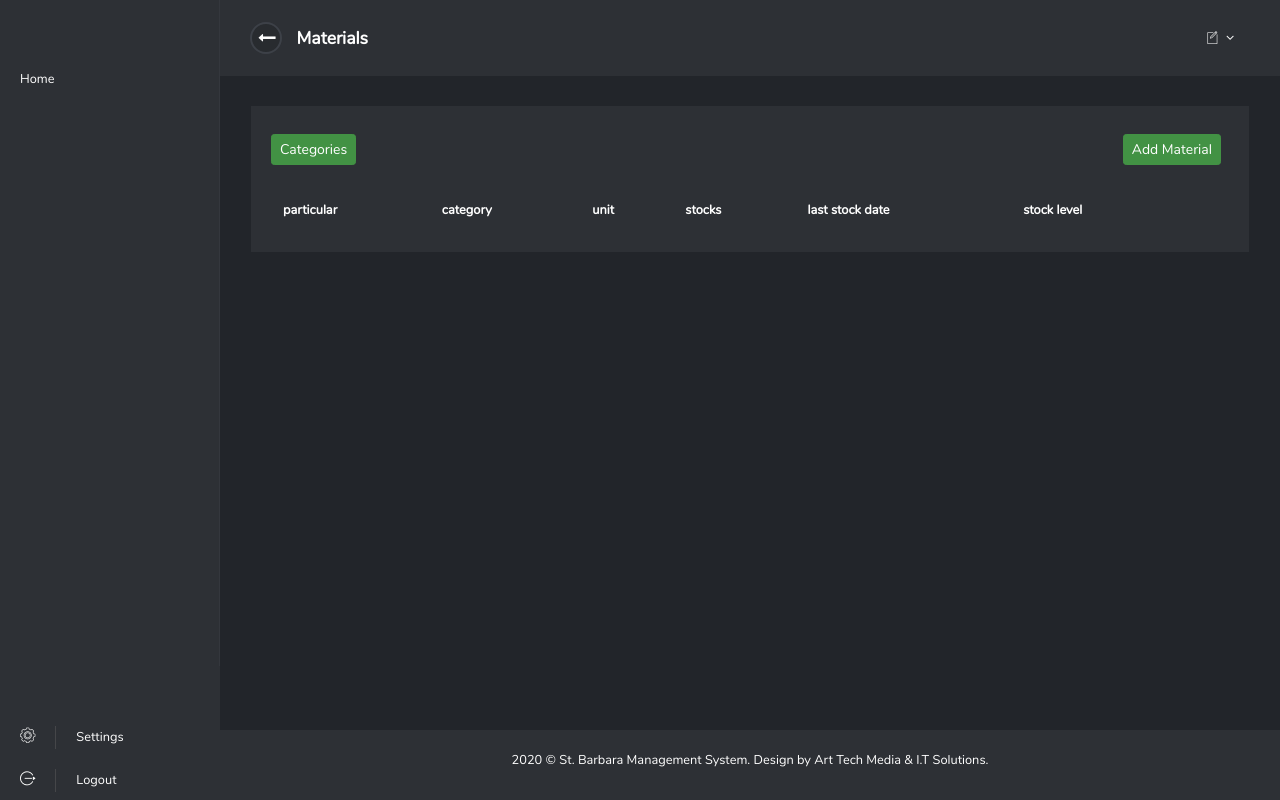
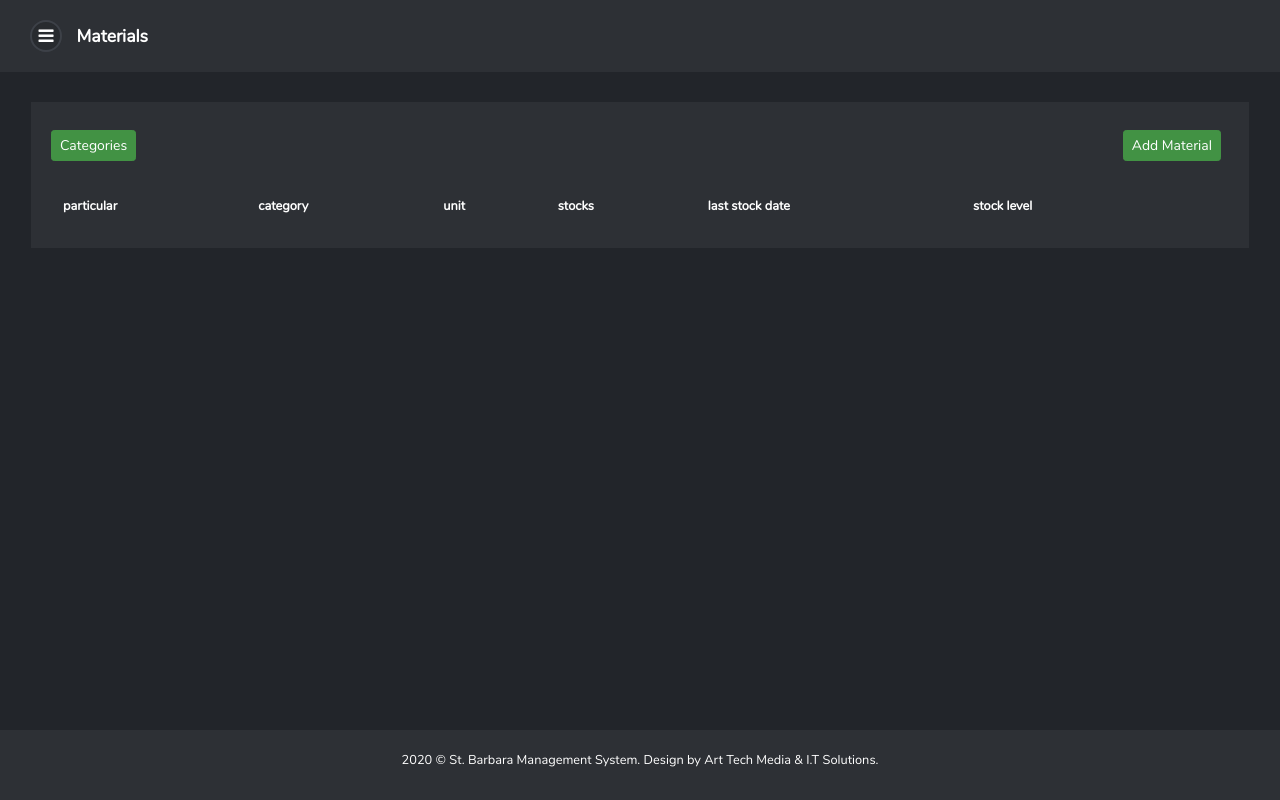
Before and after one commit to ivixrcx/stbarbara, a CodeIgniter app: page /database/index.php/material/list_view in a window 1280 px wide. Run offline with CodeIgniter, Linux system fonts and the light colour scheme; data that the repository does not hold is empty; some libraries are stand-ins or nearby versions; some web fonts are replaced.

Commit message:
fully responsive screen

```diff
--- a/application/views/page-frame-footer.php
+++ b/application/views/page-frame-footer.php
@@ -23,7 +23,7 @@
     <!-- <script src="./vendor/iviarco/jquery-autocomplete/autocomplete.js?v=<?php echo time()?>"></script> -->
     <script src="./assets/js/jquery-autocomplete/autocomplete.js?v=<?php echo time()?>"></script>
     <!-- <script src="./assets/js/charts-home.js"></script> -->
-    <script src="./assets/js/front.js"></script>
+    <script src="./assets/js/front.js?v=<?php echo time()?>"></script>
     <script src="./scripts/useraccess.js?v=<?php echo time()?>"></script>
 
     <?php
--- a/application/views/page-frame.php
+++ b/application/views/page-frame.php
@@ -31,9 +31,9 @@
     <!-- theme stylesheet-->
     <link rel="stylesheet" href="./assets/css/style.green.css">
     <!-- Custom stylesheet -->
-    <link rel="stylesheet" href="./assets/css/custom.css">
+    <link rel="stylesheet" href="./assets/css/custom.css?v=<?php echo time()?>">
     <!-- Custom Media stylesheet -->
-    <link rel="stylesheet" href="./assets/css/custom_media.css">
+    <link rel="stylesheet" href="./assets/css/custom_media.css?v=<?php echo time()?>">
     <?php
     if(isset($style)){
       if(is_array($style)){
@@ -56,7 +56,7 @@
   <body style="height: 100vh !important">
     <div class="d-flex align-items-stretch">
          <!-- Sidebar Navigation-->
-        <nav id="sidebar">
+        <nav id="sidebar" class="shinked shrinked">
             <!-- <div class="sidebar-header logo d-flex align-items-center">
               <img id="sidebar-logo" src="./assets/images/logo.png">
             </div> -->
@@ -82,8 +82,8 @@
                 <li class="<?php if(isset($nav_usermodule)) echo $nav_usermodule; ?> system-module" style="display:none"><a href="module-category" data-module="usermodulecategory/list_view">Modules</a></li>
             </ul>
             <ul class="list-unstyled" id="fixed-sidebar">
-                <li class="mt-5"><a href="logout"><i class="icon-settings"></i>Settings</a></li>
-                <li><a href="logout"><i class="icon-logout"></i>Logout</a></li>
+                <li class="mt-5"><a href="logout">Settings</a></li>
+                <li><a href="logout">Logout</a></li>
             </ul>
         </nav>
         <!-- Sidebar Navigation end  -->
@@ -98,22 +98,22 @@
             <div class="page-header">
               <div class="container-fluid d-flex align-items-center justify-content-between">
                   <span class="h5 no-margin-bottom">
-                    <button class="sidebar-toggle"><i class="fa fa-long-arrow-left"></i></button>
+                    <button class="sidebar-toggle"><i class="fa fa-bars"></i></button>
                     <?php echo $title ?>
                   </span>
-                  <div class="right-menu list-inline no-margin-bottom">
+                  <!-- <div class="right-menu list-inline no-margin-bottom"> -->
                     <!-- Languages dropdown    -->
-                    <div class="list-inline-item dropdown">
+                    <!-- <div class="list-inline-item dropdown">
                       <a id="notifications" rel="nofollow" data-target="#" href="#" data-toggle="dropdown" aria-haspopup="true" aria-expanded="false" class="nav-link notifications dropdown-toggle">
                         <i class="icon-new-file"></i>
                         <span class="badge dashbg-3" id="notification-count"></span>
                       </a>
                       <div aria-labelledby="notifications" id="notification-list" class="dropdown-menu" data-display="static" style="display: none;">
-                        <!-- <a rel="nofollow" href="#" class="dropdown-item">
+                        <a rel="nofollow" href="#" class="dropdown-item">
                           <span></span>
-                        </a> -->
+                        </a>
                       </div>
                     </div>
-                  </div>
+                  </div> -->
               </div>
             </div>
--- a/assets/css/custom.css
+++ b/assets/css/custom.css
@@ -7,7 +7,8 @@ nav#sidebar {
 }
 
 .page-content {
-  width: calc(100% - 220px) !important;
+  width: calc(100%) !important;
+  /* overflow-x: scroll; */
 }
 
 .page-content.active {
@@ -48,6 +49,10 @@ button.sidebar-toggle {
 nav#sidebar.shrinked ul a {
   text-align: left !important;
   margin-left: 8px;
+}
+
+footer p {
+  text-align: center !important;
 }
 
 a.nav-link .badge {
@@ -111,7 +116,7 @@ select option {
 }
 
 .dataTables_wrapper .dataTables_length, .dataTables_wrapper .dataTables_filter, .dataTables_wrapper .dataTables_info, .dataTables_wrapper .dataTables_processing, .dataTables_wrapper .dataTables_paginate {
-    color: #333 !important;
+    color: #ccc !important;
 }
 
 .dataTables_wrapper .dataTables_processing {
@@ -132,8 +137,8 @@ select option {
 
 
 .dataTables_filter label, .dataTables_length label {
-	color: #2d3035 !important;
-  	position: relative !important;
+	color: rgb(34, 37, 42) !important;
+  position: relative !important;
 }
 
 .dataTables_length:after{
--- a/assets/css/custom_media.css
+++ b/assets/css/custom_media.css
@@ -2,6 +2,11 @@
 @media (max-width: 575.98px) {
 	body {
 		overflow-x: hidden !important;
+	}
+
+	nav#sidebar {
+		width: 120px !important;
+		margin:0 !important;
 	}
 
 	.page-content .section, .page-content .container-fluid, .page-content .container-fluid .row [class*="col-"] {
@@ -11,7 +16,7 @@
 	/*  */
 	.dataTables_filter label, .dataTables_filter input {
 		width: 100% !important;
-		margin-left: -15px !important;
+		/* margin-left: -15px !important; */
 		padding: 0 !important;
 	}
 
@@ -20,7 +25,8 @@
 	}
 
 	* {
-		font-size: 4vw !important;
+		font-size: 0.7rem !important;
+		text-align: left !important;
 	}
 
 	.login-page * {
@@ -47,20 +53,13 @@
 		width: 50% !important;
 	}
 
-	footer {
-		display: none !important;
-	}
-
-	.page-content {
-		height: 100% !important;
-	}
-
 	nav#sidebar.shrinked {
-		width: 100vw !important;
-		height: 120vh !important;
+		/* width: 100vw !important; */
+		display: none;
+		/* height: 120vh !important;
 		z-index: 999 !important;
 		position: absolute !important;
-		top: 0 !important;
+		top: 0 !important; */
 	}
 
 	nav#sidebar.shrinked ul {
@@ -79,23 +78,53 @@
 	nav#sidebar.shrinked .sidebar-header {
 		padding: 40px 20px !important;
 	}
+
+	.dataTables_filter label:after {
+		left: 7px !important;
+		top: 0px !important;
+	}
 }
 
 /* Small devices (landscape phones, 576px and up) */
 @media (min-width: 576px) {
 	/*  */
 
+
+	nav#sidebar.shrinked {
+		display: none;
+	}
 }
 
 /* Medium devices (tablets, 768px and up) */
 @media (min-width: 768px) {
+
+	nav#sidebar.shrinked .sidebar-header .title {
+		display: block !important;
+	}
+
+
+	nav#sidebar {
+		width: 100px !important;
+		margin:0 !important;
+		text-align: left !important;
+	}
+
+	nav#sidebar.shrinked {
+		/* width: 100vw !important; */
+		display: none;
+		/* height: 120vh !important;
+		z-index: 999 !important;
+		position: absolute !important;
+		top: 0 !important; */
+	}
+
 	/*  */
 	nav#sidebar ul#fixed-sidebar {
-		position: fixed;
+		position: inherit;
 		bottom: 0;
 		left: 0;
 		background: #2d3035;
-		width: 220px !important;
+		width: 100% !important;
 		margin: 0;
 	}
  }
@@ -105,6 +134,11 @@
 	/*  */
 	body {
 		font-size: .8rem;
+	}
+
+	nav#sidebar {
+		width: 200px !important;
+		text-align: left !important;
 	}
 
 	nav#sidebar li a {
@@ -120,17 +154,39 @@
 	}
 
 	nav#sidebar ul#fixed-sidebar {
-		position: fixed;
+		position: inherit;
 		bottom: 0;
 		left: 0;
 		background: #2d3035;
-		width: 220px !important;
+		width: 100% !important;
 		margin: 0;
 	}
  }
 
+@media (max-width: 1199px){
+	nav#sidebar .sidebar-header .title {
+		display: block !important;
+	}
+
+	nav#sidebar .sidebar-header {
+		padding: 30px 20px;
+	}
+
+	nav#sidebar{
+		width: 150px !important;
+	}
+
+	nav#sidebar ul a {
+		text-align: left !important;
+		padding: 10px;
+	}
+}
+
 /* Extra large devices (large desktops, 1200px and up) */
 @media (min-width: 1200px) {
 	/*  */
-
- }
+	nav#sidebar {
+		width: 150px !important;
+		margin:0 !important;
+	}
+}
--- a/assets/js/front.js
+++ b/assets/js/front.js
@@ -110,13 +110,18 @@ $(function () {
         if ($('.sidebar-toggle').hasClass('active')) {
             $('.navbar-brand .brand-sm').addClass('visible');
             $('.navbar-brand .brand-big').removeClass('visible');
-            $(this).find('i').attr('class', 'fa fa-long-arrow-right');
+            // $(this).find('i').attr('class', 'fa fa-long-arrow-right');
         } else {
             $('.navbar-brand .brand-sm').removeClass('visible');
             $('.navbar-brand .brand-big').addClass('visible');
-            $(this).find('i').attr('class', 'fa fa-long-arrow-left');
+            // $(this).find('i').attr('class', 'fa fa-long-arrow-left');
         }
     });
+
+    if(document.body.clientWidth >= 768){
+        $('#sidebar').toggleClass('shrinked');
+        $('.page-content').toggleClass('active');
+    }
 
 
     // ------------------------------------------------------ //
```
